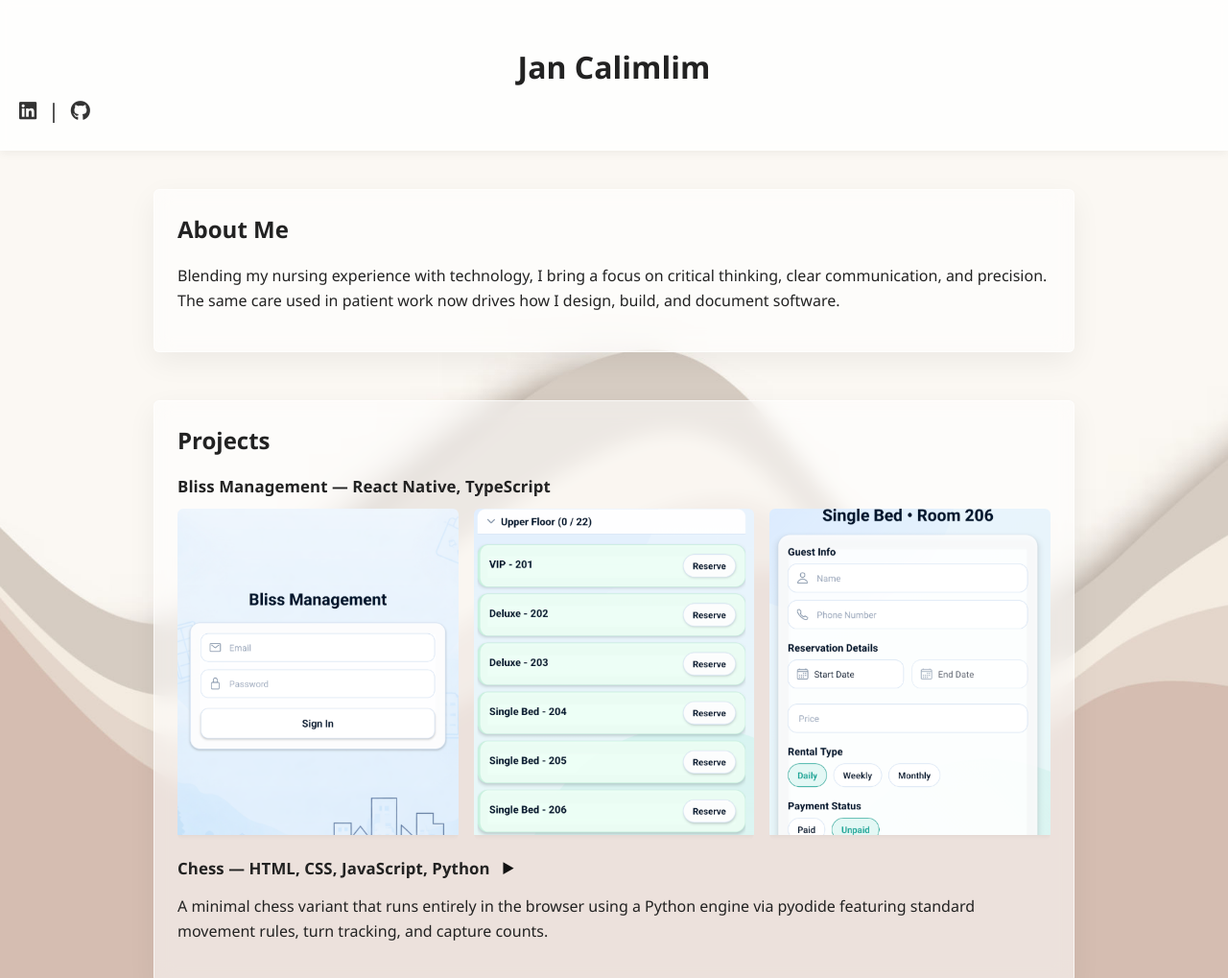
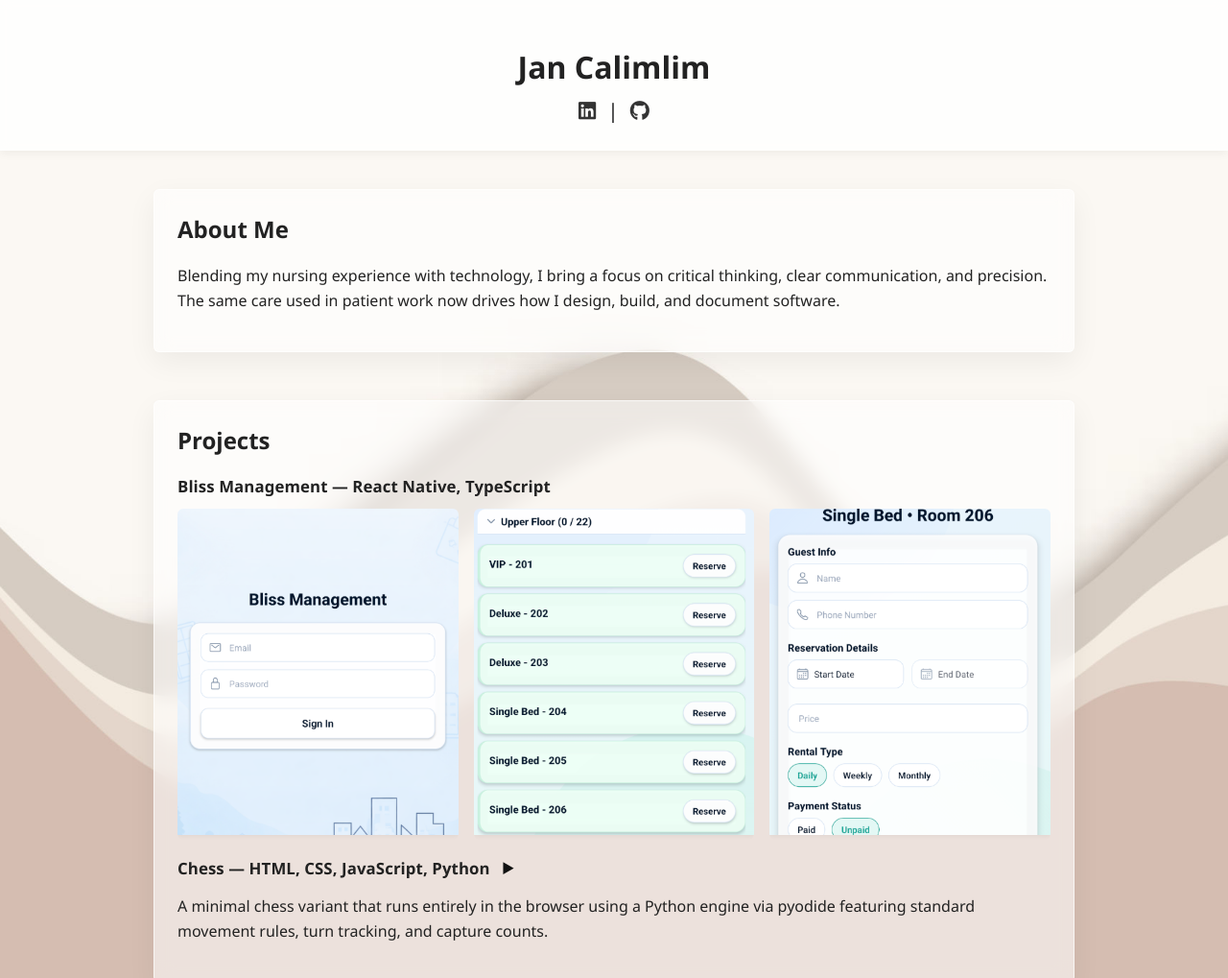
Before and after one commit to jancalimlim/jancalimlim.github.io, a plain HTML site: page index.html in a window 1280 px wide. Shown: the top 1019 px of the page at 96% size. Drawn offline with nearby package versions, Linux system fonts and the light colour scheme.

Commit message:
Social link icons centered

```diff
--- a/styles.css
+++ b/styles.css
@@ -28,10 +28,6 @@ text-align: center;
 
 h1 {
 margin: 0 0 10px;
-}
-
-.social-links {
-font-size: 1.3rem;
 }
 
 .social-links a {
@@ -136,6 +132,8 @@ line-height: 1.6;
 
 .social-links {
   display: flex;
+  justify-content: center; /* centers icons under your name */
+  align-items: center;
   gap: 12px;
-  align-items: center;
+  font-size: 1.3rem;
 }
```
